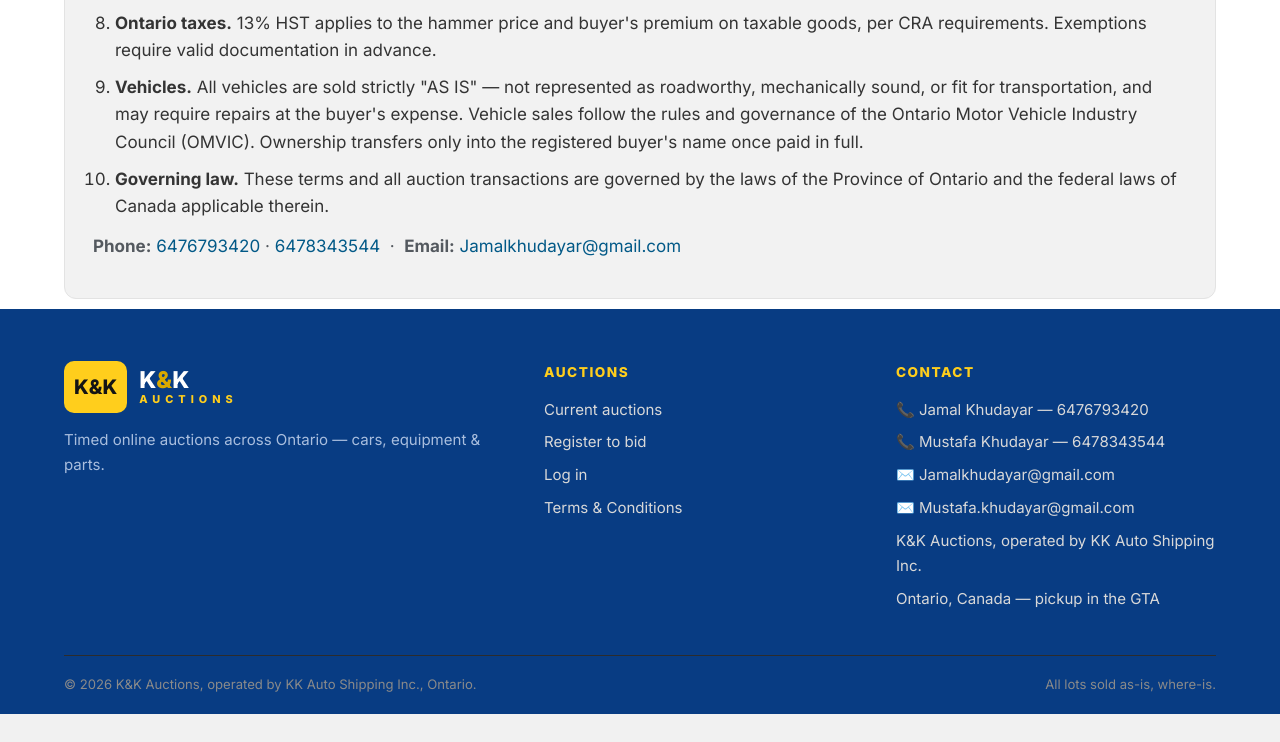
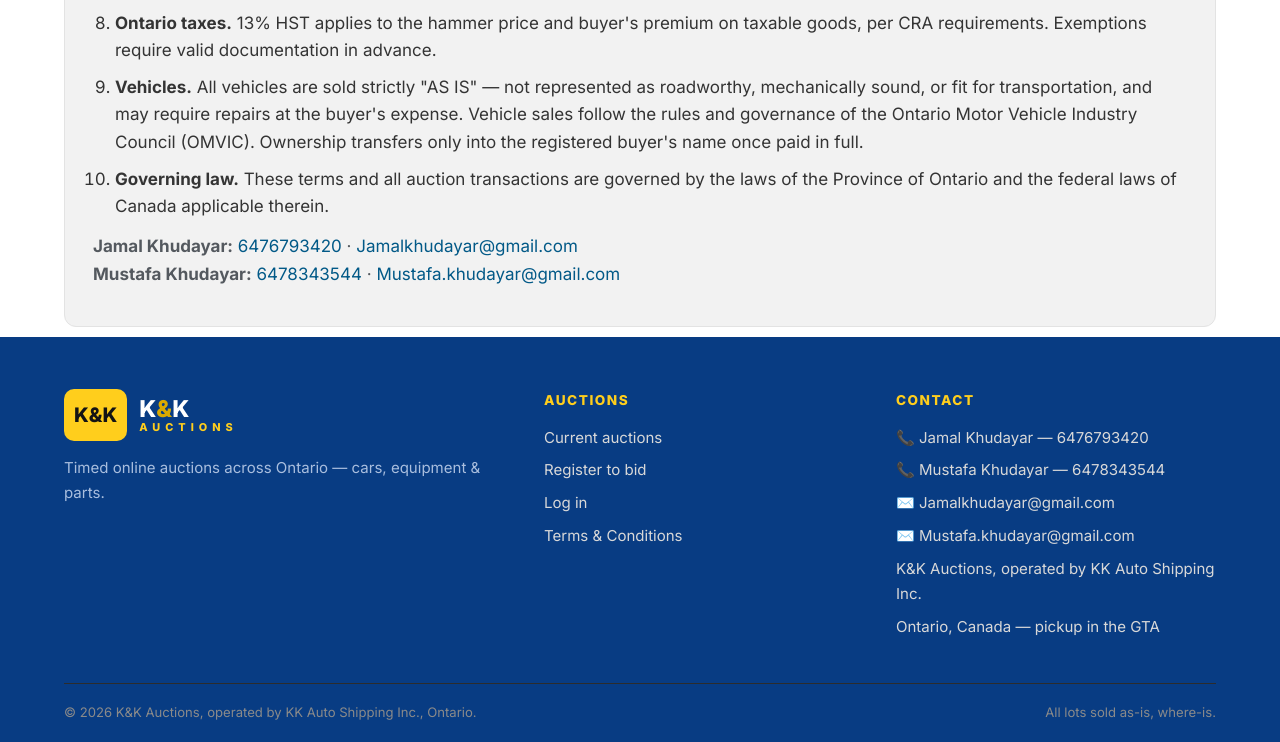
Before and after one commit to jamalkhudayar-glitch/kk-auctions, a Flask app: page /lot/1 in a window 1280 px wide. Shown: the part 2417-3159 px from the top of the page. Before the commit the page ends 3131 px from the top, so only its background shows below. Run offline with Flask 3, Linux system fonts and the light colour scheme; data comes from the database, SQL or seed files in the repository; data that the repository does not hold is empty.

Commit message:
Bryan's-only categories; add Jamal and Mustafa contact info

```diff
--- a/templates/lot.html
+++ b/templates/lot.html
@@ -135,7 +135,8 @@
     <li><strong>Vehicles.</strong> All vehicles are sold strictly "AS IS" — not represented as roadworthy, mechanically sound, or fit for transportation, and may require repairs at the buyer's expense. Vehicle sales follow the rules and governance of the Ontario Motor Vehicle Industry Council (OMVIC). Ownership transfers only into the registered buyer's name once paid in full.</li>
     <li><strong>Governing law.</strong> These terms and all auction transactions are governed by the laws of the Province of Ontario and the federal laws of Canada applicable therein.</li>
   </ol>
-  <p class="muted"><strong>Phone:</strong> <a href="tel:{{ business_phone }}">{{ business_phone }}</a> · <a href="tel:{{ business_phone2 }}">{{ business_phone2 }}</a> &nbsp;·&nbsp; <strong>Email:</strong> <a href="mailto:Jamalkhudayar@gmail.com">Jamalkhudayar@gmail.com</a></p>
+  <p class="muted"><strong>{{ jamal_name }}:</strong> <a href="tel:{{ business_phone }}">{{ business_phone }}</a> · <a href="mailto:{{ business_email }}">{{ business_email }}</a><br>
+  <strong>{{ mustafa_name }}:</strong> <a href="tel:{{ business_phone2 }}">{{ business_phone2 }}</a> · <a href="mailto:{{ mustafa_email }}">{{ mustafa_email }}</a></p>
 </div>
 
 <script>
```
